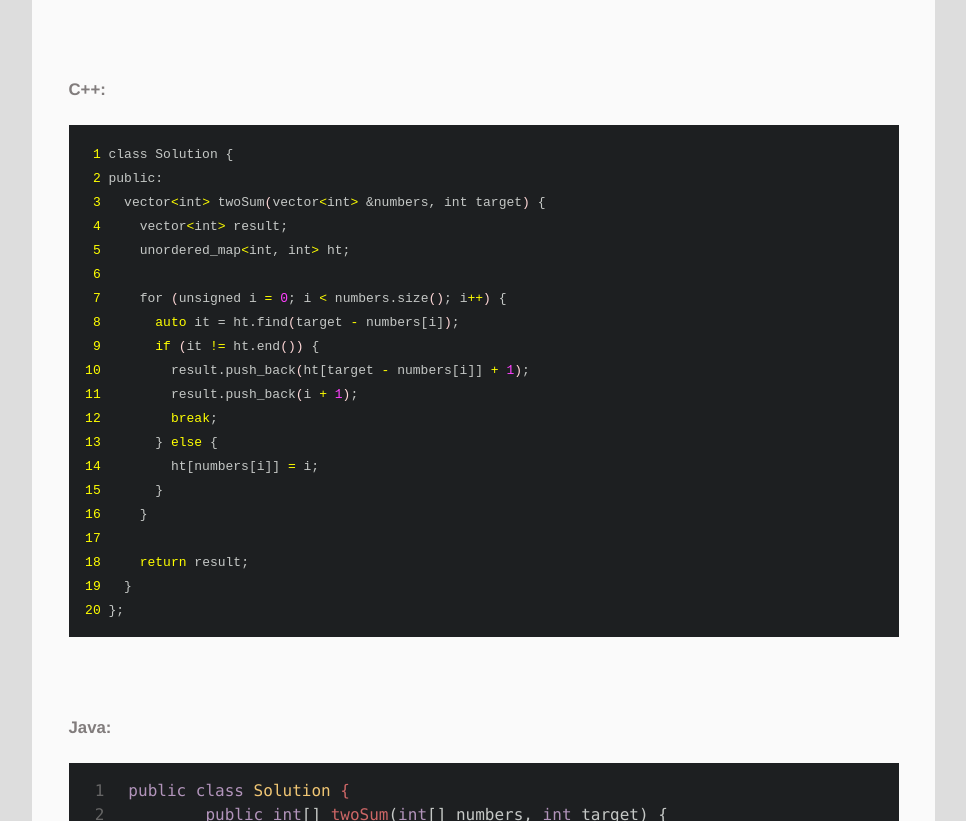
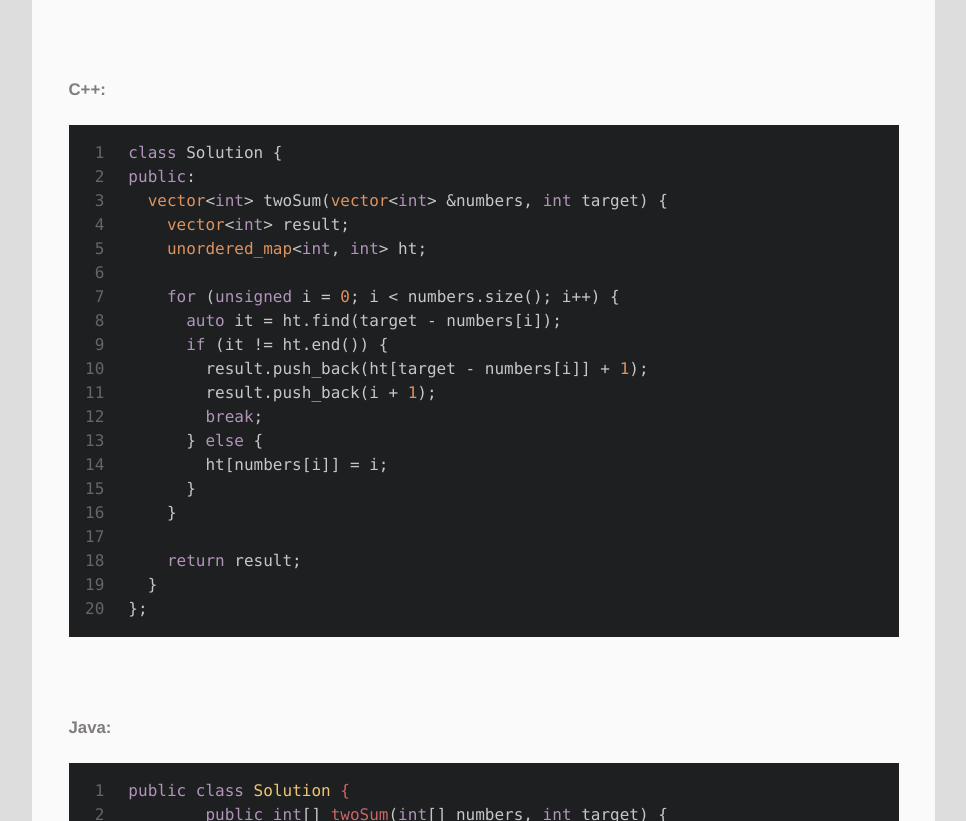
Before and after one commit to zhonglicode/zhonglicode.github.io, a plain HTML site: page 2014/05/16/2-sums/index.html in a window 1280 px wide. Shown: the part 652-1473 px from the top of the page, without its empty margins (6-972 px from the left). Drawn offline with Linux system fonts and the light colour scheme.

Commit message:
Site updated: 2014-05-17 04:58:09

```diff
--- a/2014/05/16/2-sums/index.html
+++ b/2014/05/16/2-sums/index.html
@@ -74,7 +74,7 @@ The function twoSum should return indices of the two n">
     </p>
   <p class="article-time">
     <time datetime="2014-05-17T02:47:13.000Z" itemprop="datePublished">May 16 2014</time>
-    Updated:<time datetime="2014-05-17T08:52:43.000Z" itemprop="dateModified">May 17 2014</time>
+    Updated:<time datetime="2014-05-17T08:58:01.000Z" itemprop="dateModified">May 17 2014</time>
 
   </p>
 </header>
@@ -93,28 +93,47 @@ The function twoSum should return indices of the two n">
 <p>Input: numbers={2, 7, 11, 15}, target=9<br>Output: index1=1, index2=2</p>
 </blockquote>
 <p><br><br><em>C++:</em></p>
-<figure class="highlight"><pre><font face="monospace"><font color="#ffff00">&#xA0;1&#xA0;</font>class&#xA0;Solution&#xA0;{
-<font color="#ffff00">&#xA0;2&#xA0;</font>public:
-<font color="#ffff00">&#xA0;3&#xA0;</font>&#xA0;&#xA0;vector<font color="#ffff00">&lt;</font>int<font color="#ffff00">&gt;</font>&#xA0;twoSum<font color="#ffd7d7">(</font>vector<font color="#ffff00">&lt;</font>int<font color="#ffff00">&gt;</font>&#xA0;&amp;numbers, int target<font color="#ffd7d7">)</font>&#xA0;{
-<font color="#ffff00">&#xA0;4&#xA0;</font>&#xA0;&#xA0;&#xA0;&#xA0;vector<font color="#ffff00">&lt;</font>int<font color="#ffff00">&gt;</font>&#xA0;result;
-<font color="#ffff00">&#xA0;5&#xA0;</font>&#xA0;&#xA0;&#xA0;&#xA0;unordered_map<font color="#ffff00">&lt;</font>int,&#xA0;int<font color="#ffff00">&gt;</font>&#xA0;ht;
-<font color="#ffff00">&#xA0;6&#xA0;</font>
-<font color="#ffff00">&#xA0;7&#xA0;</font>&#xA0;&#xA0;&#xA0;&#xA0;for&#xA0;<font color="#ffd7d7">(</font>unsigned i&#xA0;<font color="#ffff00">=</font>&#xA0;<font color="#ff40ff">0</font>; i&#xA0;<font color="#ffff00">&lt;</font>&#xA0;numbers.size<font color="#ffd7d7">()</font>; i<font color="#ffff00">++</font><font color="#ffd7d7">)</font>&#xA0;{
-<font color="#ffff00">&#xA0;8&#xA0;</font>&#xA0;&#xA0;&#xA0;&#xA0;&#xA0;&#xA0;<font color="#ffff00">auto</font>&#xA0;it&#xA0;=&#xA0;ht.find<font color="#ffd7d7">(</font>target&#xA0;<font color="#ffff00">-</font>&#xA0;numbers[i]<font color="#ffd7d7">)</font>;
-<font color="#ffff00">&#xA0;9&#xA0;</font>&#xA0;&#xA0;&#xA0;&#xA0;&#xA0;&#xA0;<font color="#ffff00">if</font>&#xA0;<font color="#ffd7d7">(</font>it&#xA0;<font color="#ffff00">!=</font>&#xA0;ht.end<font color="#ffd7d7">())</font>&#xA0;{
-<font color="#ffff00">10&#xA0;</font>&#xA0;&#xA0;&#xA0;&#xA0;&#xA0;&#xA0;&#xA0;&#xA0;result.push_back<font color="#ffd7d7">(</font>ht[target&#xA0;<font color="#ffff00">-</font>&#xA0;numbers[i]]&#xA0;<font color="#ffff00">+</font>&#xA0;<font color="#ff40ff">1</font><font color="#ffd7d7">)</font>;
-<font color="#ffff00">11&#xA0;</font>&#xA0;&#xA0;&#xA0;&#xA0;&#xA0;&#xA0;&#xA0;&#xA0;result.push_back<font color="#ffd7d7">(</font>i&#xA0;<font color="#ffff00">+</font>&#xA0;<font color="#ff40ff">1</font><font color="#ffd7d7">)</font>;
-<font color="#ffff00">12&#xA0;</font>&#xA0;&#xA0;&#xA0;&#xA0;&#xA0;&#xA0;&#xA0;&#xA0;<font color="#ffff00">break</font>;
-<font color="#ffff00">13&#xA0;</font>&#xA0;&#xA0;&#xA0;&#xA0;&#xA0;&#xA0;}&#xA0;<font color="#ffff00">else</font>&#xA0;{
-<font color="#ffff00">14&#xA0;</font>&#xA0;&#xA0;&#xA0;&#xA0;&#xA0;&#xA0;&#xA0;&#xA0;ht[numbers[i]]&#xA0;<font color="#ffff00">=</font>&#xA0;i;
-<font color="#ffff00">15&#xA0;</font>&#xA0;&#xA0;&#xA0;&#xA0;&#xA0;&#xA0;}
-<font color="#ffff00">16&#xA0;</font>&#xA0;&#xA0;&#xA0;&#xA0;}
-<font color="#ffff00">17&#xA0;</font>&#xA0;&#xA0;&#xA0;&#xA0;
-<font color="#ffff00">18&#xA0;</font>&#xA0;&#xA0;&#xA0;&#xA0;<font color="#ffff00">return</font>&#xA0;result;
-<font color="#ffff00">19&#xA0;</font>&#xA0;&#xA0;}
-<font color="#ffff00">20&#xA0;</font>};
-</font></pre></figure>
+<figure class="highlight cpp"><table><tr><td class="gutter"><pre>1
+2
+3
+4
+5
+6
+7
+8
+9
+10
+11
+12
+13
+14
+15
+16
+17
+18
+19
+20
+</pre></td><td class="code"><pre><span class="keyword">class</span> Solution {
+<span class="keyword">public</span>:
+  <span class="stl_container"><span class="built_in">vector</span>&lt;<span class="keyword">int</span>&gt;</span> twoSum(<span class="stl_container"><span class="built_in">vector</span>&lt;<span class="keyword">int</span>&gt;</span> &numbers, <span class="keyword">int</span> target) {
+    <span class="stl_container"><span class="built_in">vector</span>&lt;<span class="keyword">int</span>&gt;</span> result;
+    <span class="stl_container"><span class="built_in">unordered_map</span>&lt;<span class="keyword">int</span>, <span class="keyword">int</span>&gt;</span> ht;
 
+    <span class="keyword">for</span> (<span class="keyword">unsigned</span> i = <span class="number">0</span>; i &lt; numbers.size(); i++) {
+      <span class="keyword">auto</span> it = ht.find(target - numbers[i]);
+      <span class="keyword">if</span> (it != ht.end()) {
+        result.push_back(ht[target - numbers[i]] + <span class="number">1</span>);
+        result.push_back(i + <span class="number">1</span>);
+        <span class="keyword">break</span>;
+      } <span class="keyword">else</span> {
+        ht[numbers[i]] = i;
+      }
+    }
+
+    <span class="keyword">return</span> result;
+  }
+};
+</pre></td></tr></table></figure>
 
 
 <p><br><br><em>Java:</em></p>
```
